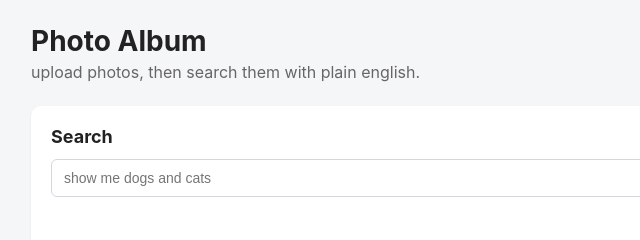
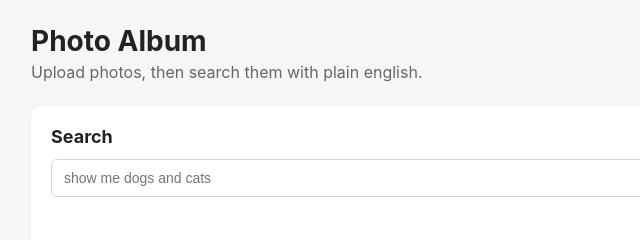
Before and after one commit to sankpal-shreyas/CC-Assignment-3, a plain HTML site: page front-end/index.html in a window 1280 px wide. Shown: the top 240 px of the page, 153-793 px from the left. Drawn offline with Linux system fonts and the light colour scheme.

Commit message:
updated text

```diff
--- a/front-end/index.html
+++ b/front-end/index.html
@@ -9,7 +9,7 @@
 <body>
   <header>
     <h1>Photo Album</h1>
-    <p class="tag">upload photos, then search them with plain english.</p>
+    <p class="tag">Upload photos, then search them with plain english.</p>
   </header>
 
   <section class="card">
```
